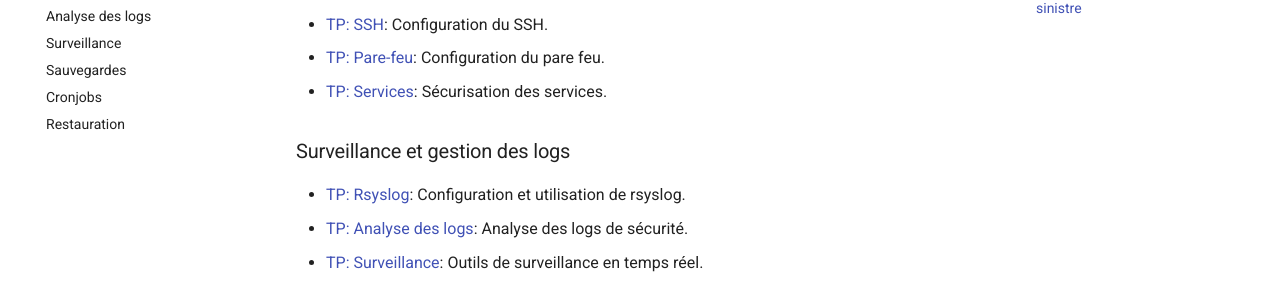
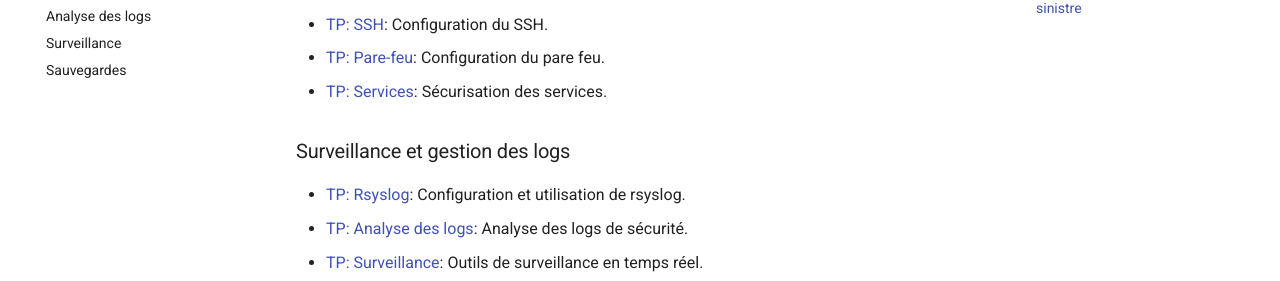
Before and after one commit to ThomasHerve/support-cours, an MkDocs documentation site: the page built from docs/tutorials/index.md, in a window 1280 px wide. Shown: the part 313-594 px from the top of the page. Built offline with MkDocs 1.6.1 and Material for MkDocs 9.7.7, drawn with Linux system fonts in a browser that asks for light colours; some of the changed lines change nothing that is shown.

Commit message:
Update mkdocs.yml

```diff
--- a/mkdocs.yml
+++ b/mkdocs.yml
@@ -82,5 +82,3 @@ nav:
         - Analyse des logs: 'tutorials/linux/serveur-dedié.md/logs.md'
         - Surveillance: 'tutorials/linux/serveur-dedié.md/surveillance.md'
         - Sauvegardes: 'tutorials/linux/serveur-dedié.md/sauvegardes.md'
-        - Cronjobs: 'tutorials/linux/serveur-dedié.md/cronjobs.md'
-        - Restauration: 'tutorials/linux/serveur-dedié.md/restauration.md'
```
